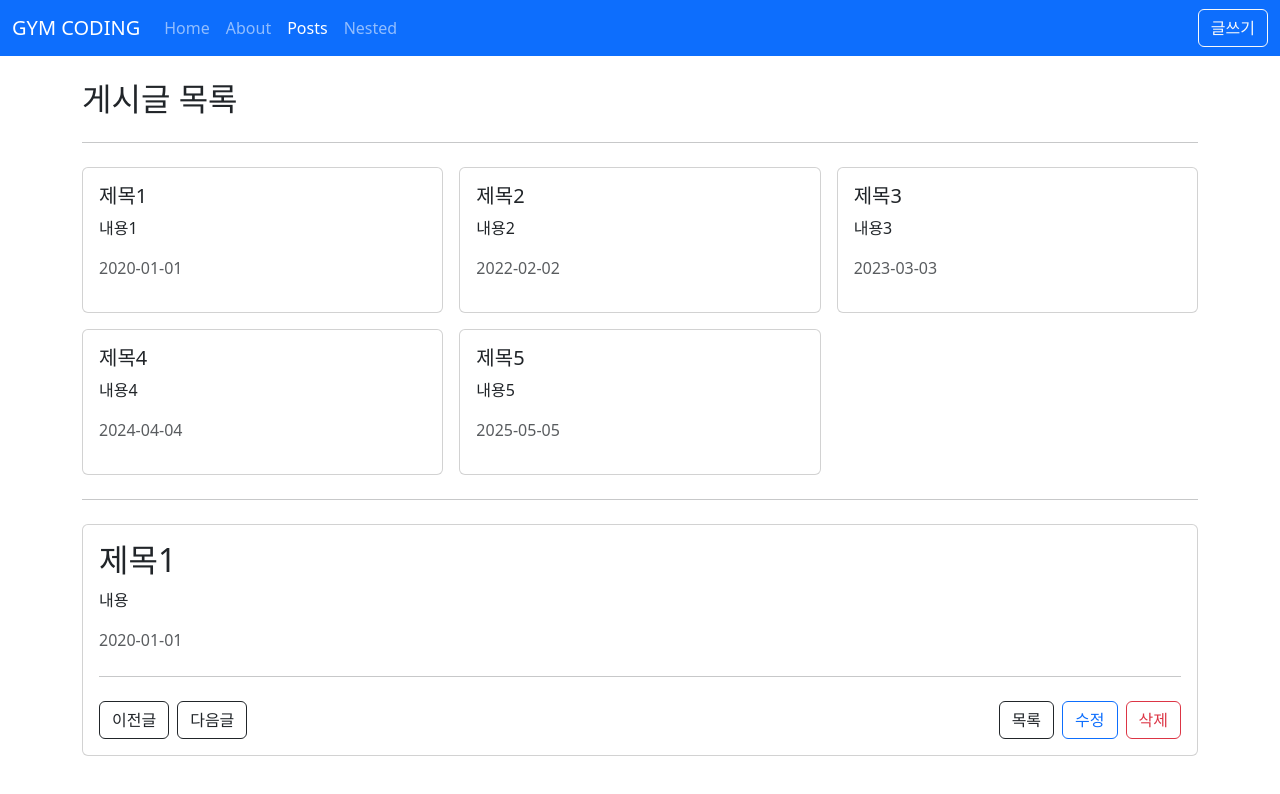
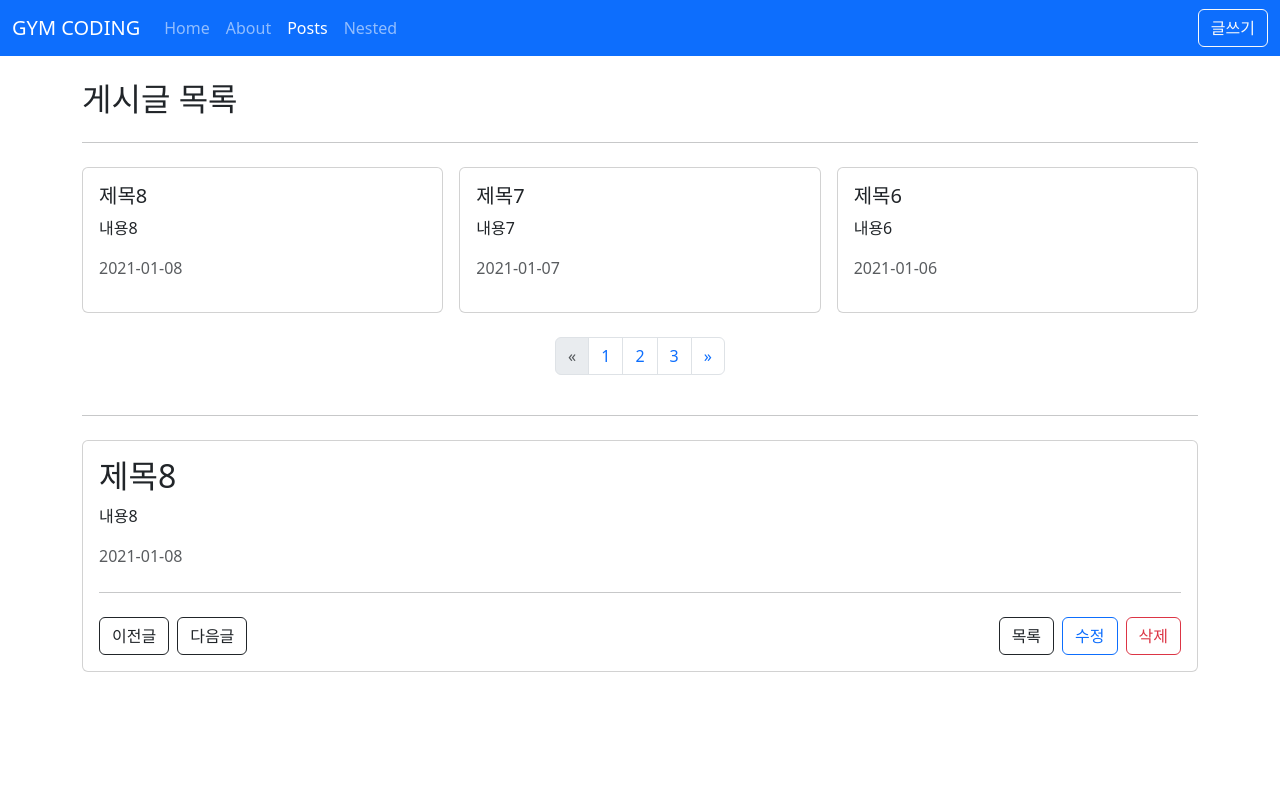
Before and after one commit to youngseoJi/Vue3-Posts, a Vue app: page /#/posts in a window 1280 px wide. Shown: the top 794 px of the page. Built offline with nearby package versions, Linux system fonts and the light colour scheme; data requests are answered from the project's data file.

Commit message:
페이지네이션 적용 '

```diff
--- /dev/null
+++ b/db.json
@@ -0,0 +1,13 @@
+{
+  "posts": [
+    { "id": 1,  "title": "제목1","content": "내용1","createAt": "2021-01-01"},
+    { "id": 2,  "title": "제목2","content": "내용2","createAt": "2021-01-02"},
+    { "id": 3,  "title": "제목3","content": "내용3","createAt": "2021-01-03"},
+    { "id": 4,  "title": "제목4","content": "내용4","createAt": "2021-01-04"},
+    { "id": 5,  "title": "제목5","content": "내용5","createAt": "2021-01-05"},
+    { "id": 6,  "title": "제목6","content": "내용6","createAt": "2021-01-06"},
+    { "id": 7,  "title": "제목7","content": "내용7","createAt": "2021-01-07"},
+    { "id": 8,  "title": "제목8","content": "내용8","createAt": "2021-01-08"}
+
+  ]
+}
--- a/package.json
+++ b/package.json
@@ -5,9 +5,11 @@
     "dev": "vite",
     "build": "vite build",
     "preview": "vite preview --port 5050",
-    "lint": "eslint . --ext .vue,.js,.jsx,.cjs,.mjs --fix --ignore-path .gitignore"
+    "lint": "eslint . --ext .vue,.js,.jsx,.cjs,.mjs --fix --ignore-path .gitignore",
+    "db": "json-server db.json --port 5000"
   },
   "dependencies": {
+    "axios": "^1.10.0",
     "bootstrap": "^5.3.6",
     "vue": "^3.1.10",
     "vue-router": "^4.5.1"
--- a/src/api/posts.js
+++ b/src/api/posts.js
@@ -1,19 +1,40 @@
+import axios from "axios";
+
 // axios
 
-const posts = [
-	{ id: 1, title: "제목1", content: "내용1", createAt: "2020-01-01" },
-	{ id: 2, title: "제목2", content: "내용2", createAt: "2022-02-02" },
-	{ id: 3, title: "제목3", content: "내용3", createAt: "2023-03-03" },
-	{ id: 4, title: "제목4", content: "내용4", createAt: "2024-04-04" },
-	{ id: 5, title: "제목5", content: "내용5", createAt: "2025-05-05" },
-];
+// 이제 따로 json-server를 실행하기에 주석처리
+// const posts = [
+// 	{ id: 1, title: "제목1", content: "내용1", createAt: "2020-01-01" },
+// 	{ id: 2, title: "제목2", content: "내용2", createAt: "2022-02-02" },
+// 	{ id: 3, title: "제목3", content: "내용3", createAt: "2023-03-03" },
+// 	{ id: 4, title: "제목4", content: "내용4", createAt: "2024-04-04" },
+// 	{ id: 5, title: "제목5", content: "내용5", createAt: "2025-05-05" },
+// ];
 
-export function getPosts() {
-	return posts;
+// 게시물 목록
+export function getPosts(params) {
+	return axios.get("http://localhost:5000/posts", { params });
 }
 
+// 게시물 조회 id
 export function getPostById(id) {
-	//  const postId = parseInt(id);
+	//  const postId = parseInt(id); // 1차
 	// 	return posts.find(post => post.id === postId);
-	return posts.find(post => post.id === id);
+	// return posts.find(post => post.id === id); // 2차
+	return axios.get(`http://localhost:5000/posts/${id}`);
 }
+
+// 게시물 생성
+export function createPost(post) {
+	return axios.post("http://localhost:5000/posts", post);
+}
+
+// 게시물 수정
+export function updatePost(id, post) {
+	return axios.put(`http://localhost:5000/posts/${id}`, post);
+}
+
+// 게시물 삭제
+export function deletePost(id) {
+	return axios.delete(`http://localhost:5000/posts/${id}`);
+}
--- a/src/views/posts/PostCreateView.vue
+++ b/src/views/posts/PostCreateView.vue
@@ -2,14 +2,24 @@
 	<div>
 		<h2>게시글 등록</h2>
 		<hr class="my-4" />
-		<form action="">
+		<form @submit.prevent="savePost">
 			<div class="mb-3">
 				<label for="title" class="form-label">제목</label>
-				<input type="text" class="form-control" id="title" />
+				<input
+					v-model="form.title"
+					type="text"
+					class="form-control"
+					id="title"
+				/>
 			</div>
 			<div class="mb-3">
 				<label for="content" class="form-label">내용</label>
-				<textarea class="form-control" id="content" rows="3"></textarea>
+				<textarea
+					v-model="form.content"
+					class="form-control"
+					id="content"
+					rows="3"
+				></textarea>
 			</div>
 			<div class="pt-4">
 				<button
@@ -19,7 +29,9 @@
 				>
 					목록
 				</button>
-				<button class="btn btn-primary">저장</button>
+				<button type="button" class="btn btn-primary" @click="goPostListPage">
+					저장
+				</button>
 			</div>
 		</form>
 	</div>
@@ -27,8 +39,28 @@
 
 <script setup>
 import { useRouter } from "vue-router";
+import { createPost } from "@/api/posts";
+import { ref } from "vue";
 
 const router = useRouter();
+
+const form = ref({
+	id: 0,
+	title: "",
+	content: "",
+	createAt: Date.now(),
+});
+
+const savePost = () => {
+	try {
+		// const data = { ...form.value, createAt: Date.now() };
+		createPost({ ...form.value });
+		// console.log("savePost data", data);
+	} catch (err) {
+		console.log("err", err);
+	}
+};
+
 // 목록이동
 const goPostListPage = () => {
 	router.push({
--- a/src/views/posts/PostDetailView.vue
+++ b/src/views/posts/PostDetailView.vue
@@ -1,9 +1,9 @@
 <template>
 	<div>
-		<h2>{{ form.title }}</h2>
+		<h2>{{ post.title }}</h2>
 
-		<p>내용</p>
-		<p class="text-muted">2020-01-01</p>
+		<p>{{ post.content }}</p>
+		<p class="text-muted">{{ post.createAt }}</p>
 		<hr class="my-4" />
 		<div class="row g-2">
 			<div class="col-auto">
@@ -31,7 +31,7 @@
 </template>
 <script setup>
 import { useRouter } from "vue-router";
-import { getPostById } from "@/api/posts";
+import { getPostById, deletePost } from "@/api/posts";
 import { ref } from "vue";
 
 const props = defineProps({
@@ -46,24 +46,39 @@ const router = useRouter();
 /**
  *  ref
  * 장점 : 객체 할당 가능, 일관성을 유지할 수 있음
- * 던점 : form.value로 접근해야 함
+ * 던점 :post.value로 접근해야 함
  *
  * reactive
- * 잠점 : form.title 바로 접근 가능
+ * 잠점 :post.title 바로 접근 가능
  * 단점 : 객체 할당 불가능
  */
-// const form = ref({});
-const form = ref({});
 
-const fetchPost = () => {
-	const data = getPostById(props.id);
-	console.log("props.id", props.id);
-	// 원본 데이터는 변경하지 않고, 복사본을 만들어서 사용
-	form.value = { ...data };
+const post = ref({});
+
+// 특정 게시글 가져오기
+const fetchPost = async () => {
+	try {
+		const { data } = await getPostById(props.id);
+		// 원본 데이터는 변경하지 않고, 복사본을 만들어서 사용
+		// post.value = { ...data };
+		console.log("data", data);
+		setPost(data);
+	} catch (err) {
+		console.error("게시글 가져오기 실패:", err);
+	}
+};
+
+// 게시글 데이터가 변경될 때마다 상태를 업데이트하는 함수
+
+// 게시글 데이터를 구조 분해하여 상태 객체에 개별 할당
+const setPost = ({ title, content, createAt }) => {
+	post.value.title = title;
+	post.value.content = content;
+	post.value.createAt = createAt;
 };
 
 fetchPost();
-console.log("form.value.title", form.value.title);
+// console.log("post.value.title", post.value.title);
 
 // 목록이동
 const goPostListPage = () => {
@@ -79,6 +94,23 @@ const postEditPage = () => {
 		params: { id: props.id },
 	});
 };
+
+// 게시글 삭제
+const postDelete = async () => {
+	try {
+		if (confirm("정말 삭제하시겠습니까? ") === false) {
+			return;
+		}
+		await deletePost(props.id);
+
+		alert("삭제되었습니다.");
+
+		goPostListPage();
+	} catch (err) {
+		console.error("게시글 삭제 실패:", err);
+		alert("게시글 삭제에 실패했습니다.");
+	}
+};
 </script>
 
 <style lang="scss" scoped></style>
--- a/src/views/posts/PostEditView.vue
+++ b/src/views/posts/PostEditView.vue
@@ -2,14 +2,24 @@
 	<div>
 		<h2>게시글 수정</h2>
 		<hr class="my-4" />
-		<form action="">
+		<form @sbmit.prevent="editPost">
 			<div class="mb-3">
-				<label for="title" class="form-label">제목</label>
-				<input type="text" class="form-control" id="title" />
+				<label for="title" class="form-label"></label>
+				<input
+					v-model="form.title"
+					type="text"
+					class="form-control"
+					id="title"
+				/>
 			</div>
 			<div class="mb-3">
 				<label for="content" class="form-label">내용</label>
-				<textarea class="form-control" id="content" rows="3"></textarea>
+				<textarea
+					v-model="form.content"
+					class="form-control"
+					id="content"
+					rows="3"
+				></textarea>
 			</div>
 			<div class="pt-4">
 				<button
@@ -19,18 +29,52 @@
 				>
 					취소
 				</button>
-				<button class="btn btn-primary">수정</button>
+				<button class="btn btn-primary" @click="editPost">수정</button>
 			</div>
 		</form>
 	</div>
 </template>
 
 <script setup>
+import { ref } from "vue";
 import { useRoute, useRouter } from "vue-router";
+
+import { getPostById, updatePost } from "@/api/posts";
 
 const router = useRouter();
 const route = useRoute();
 const id = route.params.id;
+
+const form = ref({
+	title: "",
+	content: "",
+});
+
+// 특정 게시글 가져오기
+const fetchPost = async () => {
+	const { data } = await getPostById(id);
+
+	setForm(data);
+};
+
+// 게시글 수정
+// 게시글 데이터를 구조 분해하여 상태 객체에 개별 할당
+const setForm = ({ title, content }) => {
+	form.value.title = title;
+	form.value.content = content;
+};
+
+// 게시글 수정
+const editPost = async () => {
+	try {
+		await updatePost(id, { ...form.value });
+		router.push({ name: "PostDetail", params: { id } });
+	} catch (err) {
+		console.log("err", err);
+	}
+};
+
+fetchPost();
 
 const goPostDetailPage = () => {
 	router.push({
--- a/src/views/posts/PostListView.vue
+++ b/src/views/posts/PostListView.vue
@@ -2,6 +2,7 @@
 	<div>
 		<h2>게시글 목록</h2>
 		<hr class="my-4" />
+		<!-- list : row 가로 정렬 -->
 		<div class="row g-3">
 			<div v-for="post in posts" :key="post.id" class="col-4">
 				<PostItem
@@ -12,9 +13,48 @@
 				></PostItem>
 			</div>
 		</div>
+		<!-- list -->
+
+		<!-- 페이지 네이션 -->
+		<nav
+			class="mt-4 d-flex justify-content-center"
+			aria-label="Page navigation example"
+		>
+			<ul class="pagination">
+				<li class="page-item" :class="{ disabled: params._page <= 1 }">
+					<a
+						class="page-link"
+						href="#"
+						aria-label="Previous"
+						@click.prevent="--params._page"
+					>
+						<span aria-hidden="true">&laquo;</span>
+					</a>
+				</li>
+				<li v-for="pageNum in pageCount" :key="pageNum" class="page-item">
+					<a class="page-link" href="#" @click.prevent="params._page = pageNum">
+						{{ pageNum }}</a
+					>
+				</li>
+
+				<li class="page-item" :class="{ disabled: params._page >= pageCount }">
+					<a
+						class="page-link"
+						href="#"
+						aria-label="Next"
+						@click.prevent="++params._page"
+					>
+						<span aria-hidden="true">&raquo;</span>
+					</a>
+				</li>
+			</ul>
+		</nav>
+
 		<hr class="my-4" />
-		<AppCard> <PostDetailView :id="1" /> </AppCard>
 
+		<AppCard v-if="posts.length > 0">
+			<PostDetailView :id="posts[0].id" />
+		</AppCard>
 		<!-- <router-view></router-view> -->
 		<!-- <PostDetailView></PostDetailView> -->
 	</div>
@@ -25,19 +65,46 @@ import PostItem from "@/components/posts/PostItem.vue";
 import PostDetailView from "./PostDetailView.vue";
 import AppCard from "@/components/AppCard.vue";
 
-import { ref } from "vue";
+import { computed, ref, watchEffect } from "vue";
 import { getPosts } from "@/api/posts";
 import { useRouter } from "vue-router";
 
 const router = useRouter();
 const posts = ref([]);
+const params = ref({
+	_sort: "createAt",
+	_order: "desc",
+	_page: 1,
+	_limit: 3,
+});
 
-const fetchPosts = () => {
-	posts.value = getPosts();
+// 페이지네이션 데이터
+const totalCount = ref(0);
+const pageCount = computed(() =>
+	Math.ceil(totalCount.value / params.value._limit),
+);
+
+const fetchPosts = async () => {
+	try {
+		const { data, headers } = await getPosts(params.value);
+		// console.log("params.value", params.value);
+		posts.value = data;
+		// console.log("posts.value", posts.value);
+		totalCount.value = headers["x-total-count"];
+	} catch (err) {
+		console.log("err", err);
+	}
+	// getPosts()
+	// 	.then(res => {
+	// 		console.log("res", res);
+	// 	})
+	// 	.catch(err => {
+	// 		console.log("err", err);
+	// 	});
 };
 
-fetchPosts();
-console.log("posts.value", posts.value);
+watchEffect(fetchPosts);
+// fetchPosts();
 
 const goPage = id => {
 	// router.push(`posts/${id}`);
```
Also changed, not shown: 1 other file (tests, documents, lock files or other folders).
